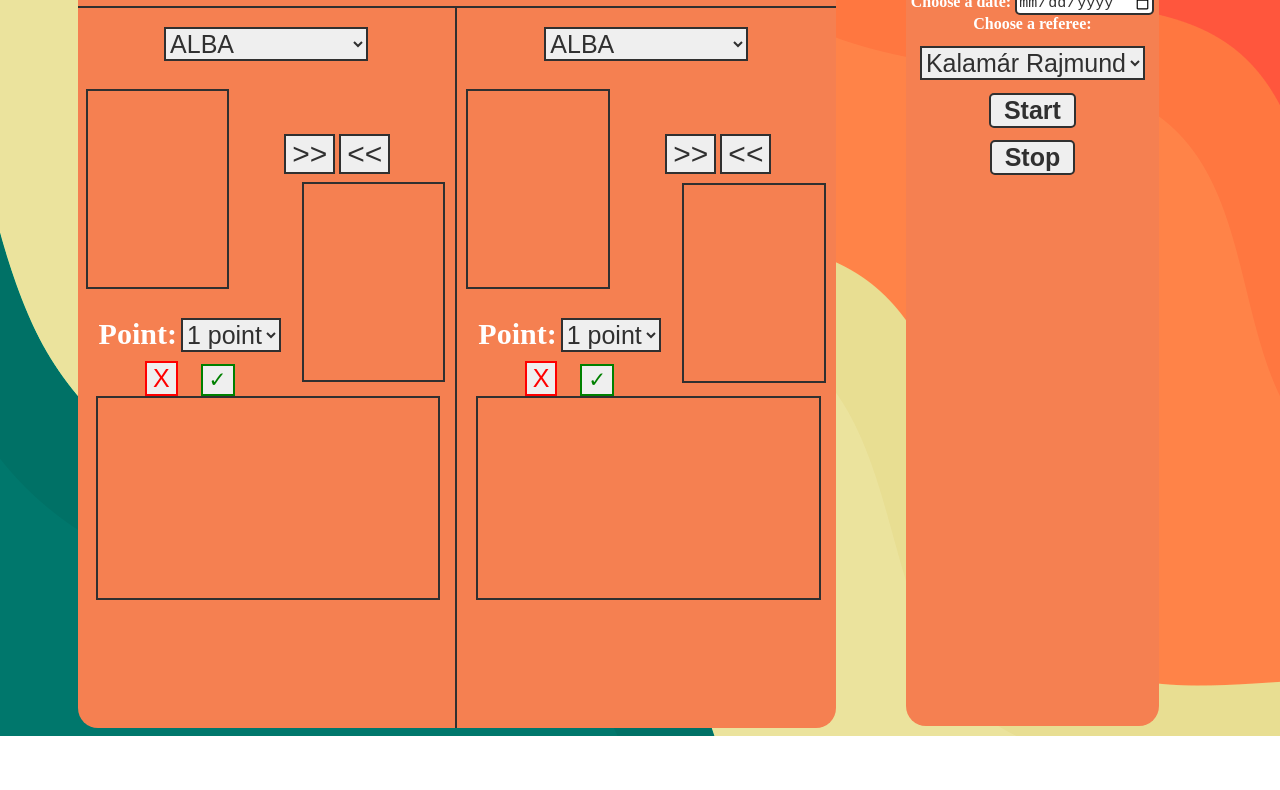
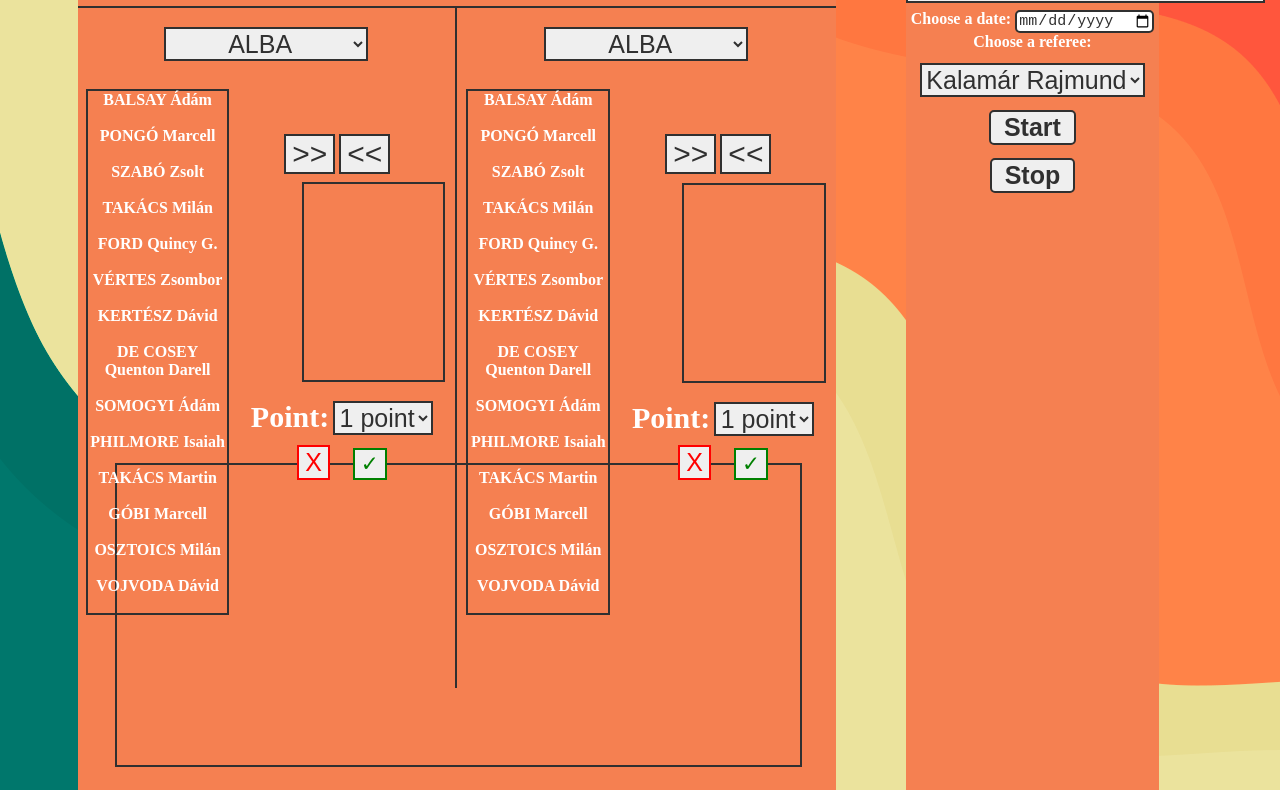
Before and after one commit to Benceplays/WebProject, a plain HTML site: page index.html in a window 1280 px wide. Shown: the part 145-935 px from the top of the page. Before the commit the page ends 881 px from the top, so only its background shows below. Drawn offline with Linux system fonts and the light colour scheme.

Commit message:
Ppar cucc
Jo par cucc

Co-Authored-By: Bitek istene <71323999+Milaan1337@users.noreply.github.com>

```diff
--- a/data.js
+++ b/data.js
@@ -73,22 +73,22 @@ var jatekosok = [
     ['BUDAPEST',27, 'CSOMÓS Kristóf',2002,2,192,82],
     ['BUDAPEST',44, 'TARJÁN Izsák Simon',2002,4,200,98],
     ['BUDAPEST',95, 'RÉDEI Péter',2002,2,190,81],
-    ['DEAC',0, 'FÁBIÁN Szabolcs',2000,5,212,103],
-    ['DEAC',0, 'HŐGYE Patrik',2005,2,195,90],
-    ['DEAC',0, 'KOVÁCS Ákos Bence',2003,4,205,101],
-    ['DEAC',0, 'SÁGODI Róbert',2004,1,190,83],
-    ['DEAC',1, 'TAYLOR JR Jimmie Lee',1995,5,210,110],
-    ['DEAC',5, 'GUMBS Nathanial Keenan',1996,3,195,90],
-    ['DEAC',6, 'POLYÁK László',1993,2,192,95],
-    ['DEAC',7, 'NEUWIRTH Bence',2002,2,192,90],
-    ['DEAC',9, 'BALÁZSI Soma Bence',2001,3,195,95],
-    ['DEAC',10, 'KENÉZ Csaba',2002,1,192,85],
-    ['DEAC',12, 'SCOTT Michaelyn Duane',1993,1,184,92],
-    ['DEAC',13, 'DRENOVAC Djordje',1992,3,198,100],
-    ['DEAC',17, 'GÁSPÁR Mátyás',2000,4,198,100],
-    ['DEAC',20, 'GARAMVÖLGYI Ákos Tibor',1994,4,203,105],
-    ['DEAC',21, 'TÓTH Ádám',1989,5,208,115],
-    ['DEAC',24, 'MÓCSÁN Bálint',1997,2,192,90],
+    ['DEBRECEN',0, 'FÁBIÁN Szabolcs',2000,5,212,103],
+    ['DEBRECEN',0, 'HŐGYE Patrik',2005,2,195,90],
+    ['DEBRECEN',0, 'KOVÁCS Ákos Bence',2003,4,205,101],
+    ['DEBRECEN',0, 'SÁGODI Róbert',2004,1,190,83],
+    ['DEBRECEN',1, 'TAYLOR JR Jimmie Lee',1995,5,210,110],
+    ['DEBRECEN',5, 'GUMBS Nathanial Keenan',1996,3,195,90],
+    ['DEBRECEN',6, 'POLYÁK László',1993,2,192,95],
+    ['DEBRECEN',7, 'NEUWIRTH Bence',2002,2,192,90],
+    ['DEBRECEN',9, 'BALÁZSI Soma Bence',2001,3,195,95],
+    ['DEBRECEN',10, 'KENÉZ Csaba',2002,1,192,85],
+    ['DEBRECEN',12, 'SCOTT Michaelyn Duane',1993,1,184,92],
+    ['DEBRECEN',13, 'DRENOVAC Djordje',1992,3,198,100],
+    ['DEBRECEN',17, 'GÁSPÁR Mátyás',2000,4,198,100],
+    ['DEBRECEN',20, 'GARAMVÖLGYI Ákos Tibor',1994,4,203,105],
+    ['DEBRECEN',21, 'TÓTH Ádám',1989,5,208,115],
+    ['DEBRECEN',24, 'MÓCSÁN Bálint',1997,2,192,90],
     ['KECSKE',3, 'TOWNES Marques R',1995,1,193,95],
     ['KECSKE',4, 'TÓTH Balázs',2003,3,194,81],
     ['KECSKE',5, 'TAKÁCS Erik',2002,4,200,88],
@@ -234,31 +234,36 @@ function informationon() {
 function informationoff() {
     const information = document.getElementById('information').style.display = "none";
 }
-function teamadd(){
+function hometeamadd(){
+    const hometeam = document.getElementById('home-team');
 
-
-const hometeam = document.getElementById('home-team');
-const awayteam = document.getElementById('away-team');
-const boxes = document.getElementById('players-box');
-    var e = "<hr/>";
-
+    //home team jatekosok boxhoz
+    var e = "";
     for (var y=0; y<jatekosok.length; y++)
     {
         if (jatekosok[y][0] == hometeam.value){
             e += "<div>" + jatekosok[y][2] + "</div>" + "<br/>";
         }
     }
-    document.getElementById("Result").innerHTML = e;
-    console.log(hometeam.value);
-
+    document.getElementById("homesubtitutes").innerHTML = e;
+}
+function awayteamadd(){
+    //away team jatekosok boxhoz
+    const awayteam = document.getElementById('away-team');
+    var i = "";
+    for (var y=0; y<jatekosok.length; y++)
+    {
+        if (jatekosok[y][0] == awayteam.value){
+            i += "<div>" + jatekosok[y][2] + "</div>" + "<br/>";
+        }
+    }
+    document.getElementById("awaysubtitutes").innerHTML = i;
 }
 //box feltoltesek
 function add() {
-
-
-const hometeam = document.getElementById('home-team');
-const awayteam = document.getElementById('away-team');
-const boxes = document.getElementById('players-box');
+    const hometeam = document.getElementById('home-team');
+    const awayteam = document.getElementById('away-team');
+    const boxes = document.getElementById('players-box');
     //home team feltöltés
     for (let i = 0; i < teams.length; i++) {
         hometeam.add(new Option(teams[i]));
--- a/index.html
+++ b/index.html
@@ -9,7 +9,7 @@
     <link rel="website icon" type="png" href="images/basketball.png">
     <script src="data.js"></script>
 </head>
-<body onload="add()">
+<body onload="add(), hometeamadd(), awayteamadd()">
     <img style="width: 50px; display: inline-block; box-sizing: border-box; float: right;" src="images/dev.png" onmouseover="informationon()" onmouseleave="informationoff()" alt="">
     <div id="information">
         <h2 class="infotext">Fejlesztők:</h2>
@@ -20,13 +20,17 @@
         <h1>Kosárlabda mérkőzés jegyzőkönyv</h1>
         <div id="h-elvalaszto"></div>
         <div id="home">
-            <select id="home-team" onchange="teamadd()">
+            <select id="home-team" onchange="hometeamadd()">
             </select>
             <div class="home-players">
-                <div class="players-box" style="float: left; margin-left: -1px;"></div>
+                <div class="players-box" style="float: left; margin-left: -1px;">
+                    <div id="homesubtitutes"></div>
+                </div>
                 <button class="team-change">>></button>
                 <button class="team-change"><<</button>
-                <div class="players-box" style="float: right;"></div>
+                <div class="players-box" style="float: right;">
+                    <div id="homeplayers"></div>
+                </div>
             </div>
             <div class="points">
                 <label for="home-point" style="font-size: 30px;">Point:</label>
@@ -38,20 +42,19 @@
                 <button class="point-buttons" style="border: 2px solid red; color: red; font-size: 25px; margin-top: 2.5%;">X</button>
                 <button class="point-buttons" onclick="homepointadd()" id="plus-homepoint" style="border: 2px solid green; color: green; font-size: 21.5px; margin-top: 2.5%; margin-left: 5%;">✓</button>
             </div>
-            <div class="events">
-
-            </div>
         </div>
         <div id="away">
-            <select id="away-team" onchange="">
+            <select id="away-team" onchange="awayteamadd()">
             </select>
             <div class="home-players">
                 <div class="players-box" id="players-box" style="float: left;">
-                    <div id="Result"></div>
+                    <div id="awaysubtitutes"></div>
                 </div>
                 <button class="team-change">>></button>
                 <button class="team-change"><<</button>
-                <div class="players-box" style="float: right;"></div>
+                <div class="players-box" style="float: right;">
+                    <div id="awayplayers"></div>
+                </div>
             </div>
             <div class="points">
                 <label for="away-point" style="font-size: 30px;">Point:</label>
@@ -63,15 +66,20 @@
                 <button class="point-buttons" style="border: 2px solid red; color: red; font-size: 25px; margin-top: 2.5%;">X</button>
                 <button class="point-buttons" style="border: 2px solid green; color: green; font-size: 21.5px; margin-top: 2.5%; margin-left: 5%;">✓</button>
             </div>
-            <div class="events">
+        </div>
+        <div class="events">
 
-            </div>
         </div>
     </div>
     <div id="second-main">
         <div id="searchproperties">
             <label for="helyszin">Choose a court:</label>
-            <input type="text" name="helyszin" id="helyszin"> <br>
+            <select name="referee" id="referee" >
+                <option value="">Budapest Basketball Court</option>
+                <option value="">Győr Basketball Court</option>
+                <option value="">Pécs Basketball Court</option>
+                <option value="">Veresegyház Basketball Court</option>
+            </select><br>
             <label for="date">Choose a date:</label>
             <input type="date" name="date" id="date"><br>
             <label for="referee">Choose a referee:</label>
--- a/style.css
+++ b/style.css
@@ -2,10 +2,13 @@ body{
     background-image: url("images/wallpaper.png");
     font-weight: bold;
 }
+::-webkit-scrollbar {
+    color: #f58051;
+}
 #main{
     border-radius: 20px;
     width: 60%;
-    min-height: 800px;
+    min-height: 1000px;
     margin-left: 5.5%;
     margin-top: 5%;
     display: inline-block;
@@ -17,7 +20,7 @@ body{
 #second-main{
     width: 20%;
     border-radius: 20px;
-    min-height: 800px;
+    min-height: 1080px;
     margin-left: 5%;
     margin-right: 5%;
     margin-top: 5%;
@@ -81,7 +84,7 @@ input:active{
     display: inline-block;
     box-sizing: border-box;
     width: 50%;
-    height: 720px;
+    height: 680px;
     border-right: 2px solid #303030;
 }
 #away{
@@ -96,6 +99,7 @@ select{
     border: 2px solid #303030;
     font-size: 25px;
     margin-top: 5%;
+    text-align: center;
 }
 select:active{
     color: #303030;
@@ -132,9 +136,10 @@ select:active{
 .events{
     border: 2px solid #303030;
     width: 90%;
-    min-height: 200px;
-    margin-top: 0%;
+    min-height: 300px;
+    margin-top: 60%;
     margin-left: 5%;
+    margin-bottom: 5%;
 }
 #information{
     width: 30%;
--- a/teszt.css
+++ /dev/null
@@ -1,14 +0,0 @@
-html, body{
-    width: 100%;
-    height: 100%;
-    margin: 0;
-    padding: 0;
-    overflow: hidden;
-}
-.container{
-    width: 100%;
-    height: 100%;
-    margin: 0;
-    padding: 0;
-    background-color: #000000;
-}
```
Also changed, not shown: teszt.html (deleted, +0 -13 lines).
